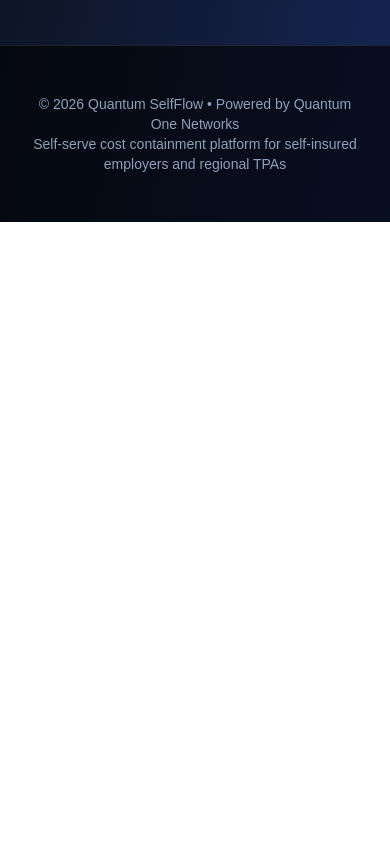
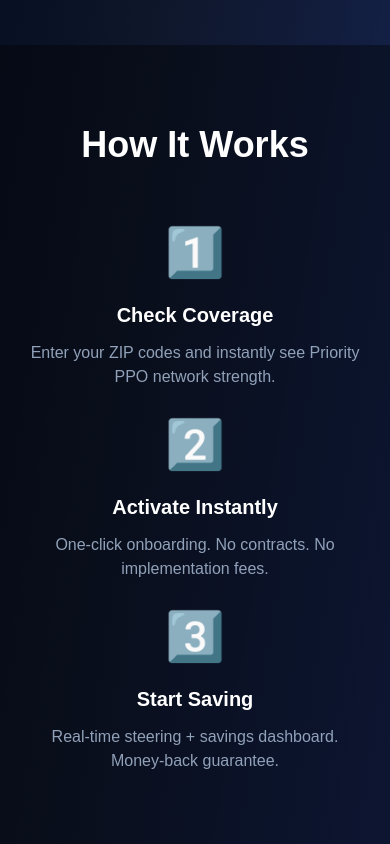
Before and after one commit to ryunstuart/quantum-selfflow, a Next.js app in the folder frontend/: page / in a window 390 px wide. Shown: the part 1420-2264 px from the top of the page. Before the commit the page ends 1642 px from the top, so only its background shows below. Built offline with nearby package versions, Linux system fonts and the light colour scheme.

Commit message:
Home page - restored How It Works section + mobile fixes

```diff
--- a/frontend/app/page.tsx
+++ b/frontend/app/page.tsx
@@ -191,7 +191,7 @@
         </p>
       </div>
 
-      {/* ZIP Checker - Improved Mobile Layout */}
+      {/* ZIP Checker - Mobile Fixed */}
       <div className="max-w-2xl mx-auto px-4 md:px-6 pb-20 w-full">
         <div className="bg-slate-900/80 border border-white/10 rounded-3xl p-8 md:p-16">
           <h2 className="text-3xl font-semibold mb-8 text-center">Check Your Network Coverage</h2>
@@ -275,6 +275,28 @@
         </div>
       </div>
 
+      {/* How It Works - Restored */}
+      <div className="max-w-5xl mx-auto px-6 py-20 bg-black/40">
+        <h2 className="text-4xl font-bold text-center mb-16">How It Works</h2>
+        <div className="grid md:grid-cols-3 gap-8">
+          <div className="text-center">
+            <div className="text-5xl mb-6">1️⃣</div>
+            <h3 className="text-xl font-semibold mb-3">Check Coverage</h3>
+            <p className="text-slate-400">Enter your ZIP codes and instantly see Priority PPO network strength.</p>
+          </div>
+          <div className="text-center">
+            <div className="text-5xl mb-6">2️⃣</div>
+            <h3 className="text-xl font-semibold mb-3">Activate Instantly</h3>
+            <p className="text-slate-400">One-click onboarding. No contracts. No implementation fees.</p>
+          </div>
+          <div className="text-center">
+            <div className="text-5xl mb-6">3️⃣</div>
+            <h3 className="text-xl font-semibold mb-3">Start Saving</h3>
+            <p className="text-slate-400">Real-time steering + savings dashboard. Money-back guarantee.</p>
+          </div>
+        </div>
+      </div>
+
       {/* Schedule Demo Button - Only when NOT logged in */}
       {!isLoggedIn && (
         <button
```
